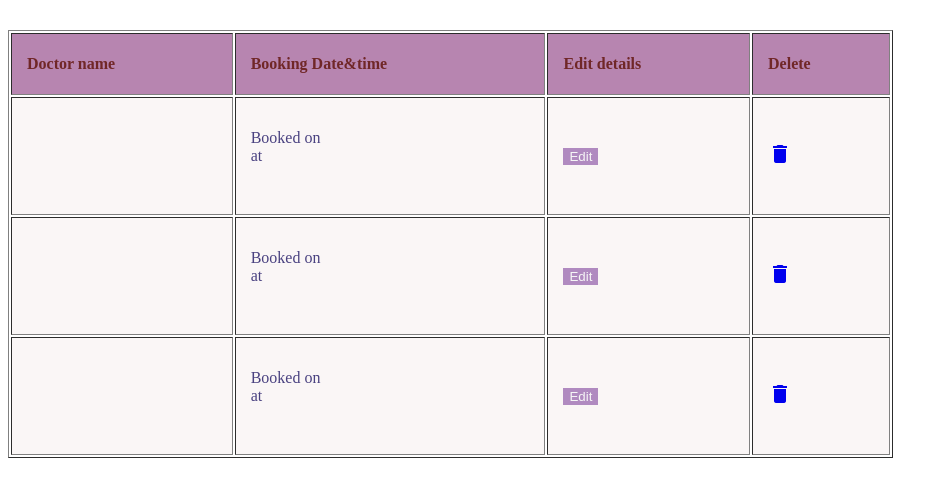
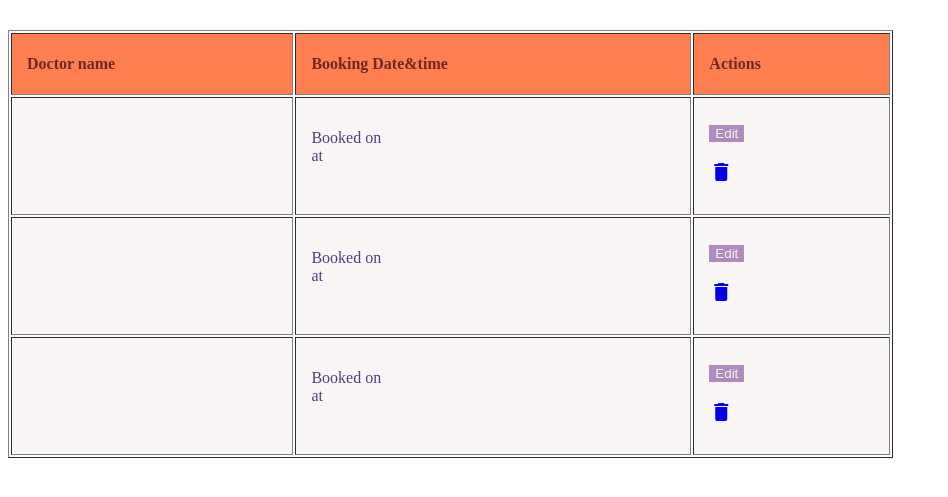
Before and after one commit to Jishna-mk/Hospital-management-basic, a Django app: page /admin_app/view_booking in a window 1280 px wide. Shown: the top 497 px of the page, without its empty margins (0-948 px from the left). Run offline with Django 4.2, Linux system fonts and the light colour scheme; data comes from the database, SQL or seed files in the repository.

Commit message:
admin page setting

```diff
--- a/templates/admin/view_bookings.html
+++ b/templates/admin/view_bookings.html
@@ -29,7 +29,7 @@
   padding: 15px;
   text-align: left;
   color: rgb(112, 39, 39);
-  background-color: rgb(183, 133, 176);
+  background-color: rgb(255,127,80);
 
 }
 td {
@@ -73,8 +73,10 @@
     <tr>
         <th>Doctor name</th>
         <th>Booking Date&time</th>
-        <th>Edit details</th>
-        <th>Delete</th>
+        <th>Actions</th>
+
+        {% comment %} <th>Edit details</th>
+        <th>Delete</th>     {% endcomment %}
     </tr>
     {% for bookings in all_bookings %}
     <tr>
@@ -82,13 +84,10 @@
     <td><p class="doc-name">{{b.Doctor_Name}}</p><br></td>
     <td><p>Booked on {{b.Booking_Date}} <br> at {{b.Booking_Time}} </p><br></td>
 
-
-
-
     <!-- <div class="right"> -->
 
-        <td><a href="#"><button class="right">Edit</button></a></td>
-        <td><a href="#" onclick="return confirm('Are you sure want to delete?')"><i class="material-icons">delete</i></a></td>
+        <td><a href="#"><button class="right">Edit</button></a><br><br>
+        <a href="#" onclick="return confirm('Are you sure want to delete?')"><i class="material-icons">delete</i></a></td>
     <!-- </div> -->
     </tr>
     {%endfor%}
```
Also changed, not shown: templates/admin/doctors_view.html (+8 -5 lines), templates/admin/users_view.html (+6 -5 lines).
